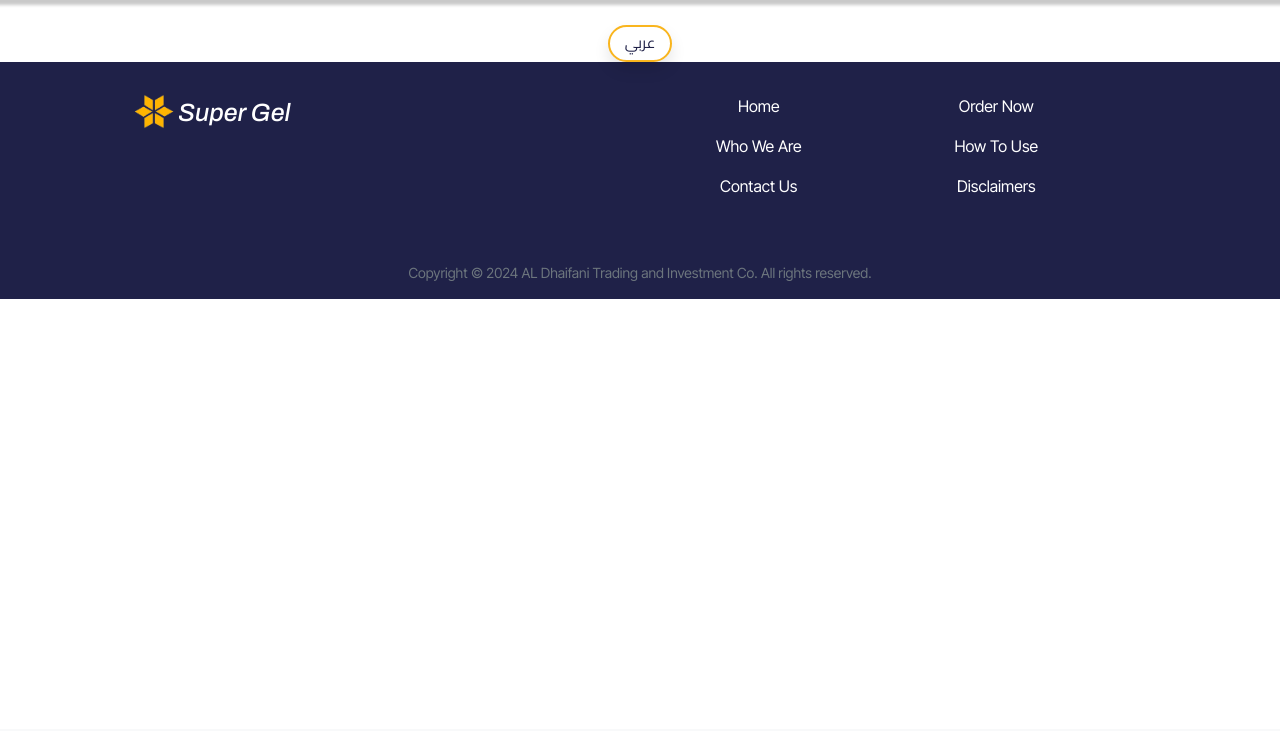
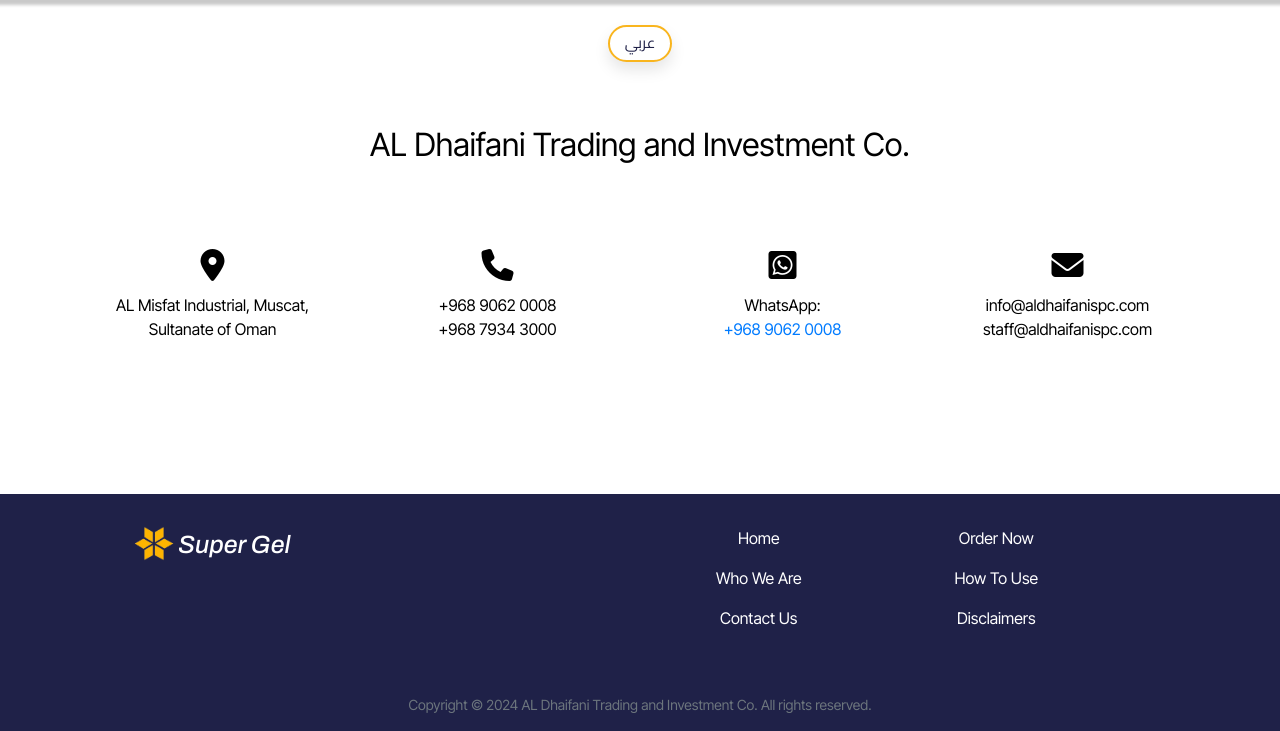
Before and after one commit to aldhaifani/aldhaifanispc.com_py, a Flask app: page /en/contact_us in a window 1280 px wide. Shown: the part 71-802 px from the top of the page. Before the commit the page ends 370 px from the top, so only its background shows below. Run offline with Flask 3, Linux system fonts and the light colour scheme.

Commit message:
contact us-en template

```diff
--- /dev/null
+++ b/website/static/css/contact-style.css
@@ -0,0 +1,21 @@
+/*===============
+    Contact
+===============*/
+.contact-container {
+	margin-top: 2rem;
+	padding-top: 2rem;
+	padding-bottom: 4rem;
+	min-height: 50vh;
+}
+
+.contact-header {
+	margin-bottom: 4rem;
+}
+
+.contact-item {
+	display: flex;
+	flex-direction: column;
+	height: 90px;
+	justify-content: space-evenly;
+	row-gap: 1rem;
+}
--- a/website/templates/contact_us.html
+++ b/website/templates/contact_us.html
@@ -1,6 +1,8 @@
 {% extends "base.html" %}
 
-{% set meta_description = "" %}
+{% set meta_description = "AL Dhaifani Trading and Investment SPC Co is a pesticides for cockroaches and ants
+manufacturer based in the Sultanate of Oman. Super Gel is our flagship product, easy to use, odorless, and
+environmentally friendly pesticide for cockroach and ants in the form of paste. Order Super Gel." %}
 
 {% block title %}Super Gel - Pesticides for cockroaches and ants{% endblock %}
 
@@ -8,4 +10,49 @@
 <link rel="stylesheet" href="{{ url_for('static', filename='css/contact-style.css') }}" />
 {% endblock %}
 
-{% block page_body %}{% endblock %}
+{% block page_body %}
+<!-- Hero -->
+<div class="container contact-container">
+	<div class="row" style="row-gap: 1rem">
+		<div class="col-12 text-center contact-header">
+			<h2>AL Dhaifani Trading and Investment Co.</h2>
+		</div>
+		<div class="col-lg-3 col-md-6 col-12 text-center contact-item">
+			<div class="contact-icon">
+				<i class="fa-solid fa-location-dot fa-2xl"></i>
+			</div>
+			<div class="contact-text">
+				AL Misfat Industrial, Muscat, Sultanate of Oman
+			</div>
+		</div>
+		<div class="col-lg-3 col-md-6 col-12 text-center contact-item">
+			<div class="contact-icon">
+				<i class="fa-solid fa-phone fa-2xl"></i>
+			</div>
+			<div class="contact-text">
+				+968 9062 0008 <br />
+				+968 7934 3000
+			</div>
+		</div>
+		<div class="col-lg-3 col-md-6 col-12 text-center contact-item">
+			<div class="contact-icon">
+				<i class="fa-brands fa-square-whatsapp fa-2xl"></i>
+			</div>
+			<div class="contact-text">
+				WhatsApp:
+				<a href="https://wa.me/message/VUQIVNBQ4FLQD1">+968 9062 0008</a>
+			</div>
+		</div>
+		<div class="col-lg-3 col-md-6 col-12 text-center contact-item">
+			<div class="contact-icon">
+				<i class="fa-solid fa-envelope fa-2xl"></i>
+			</div>
+			<div class="contact-text">
+				info@aldhaifanispc.com
+				<br />
+				staff@aldhaifanispc.com
+			</div>
+		</div>
+	</div>
+</div>
+{% endblock %}
```
